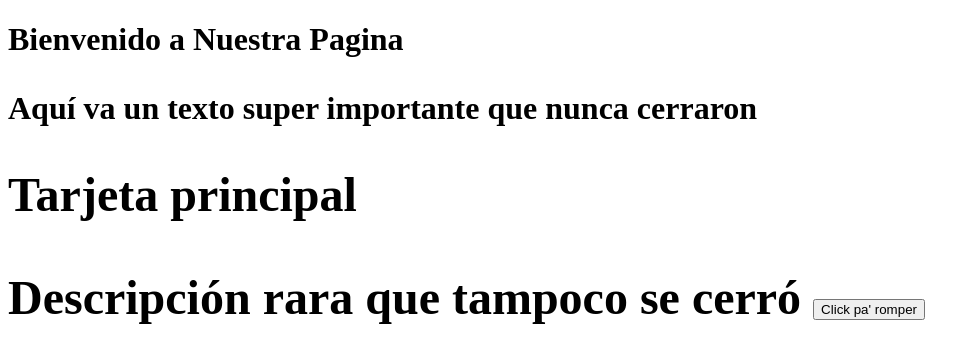
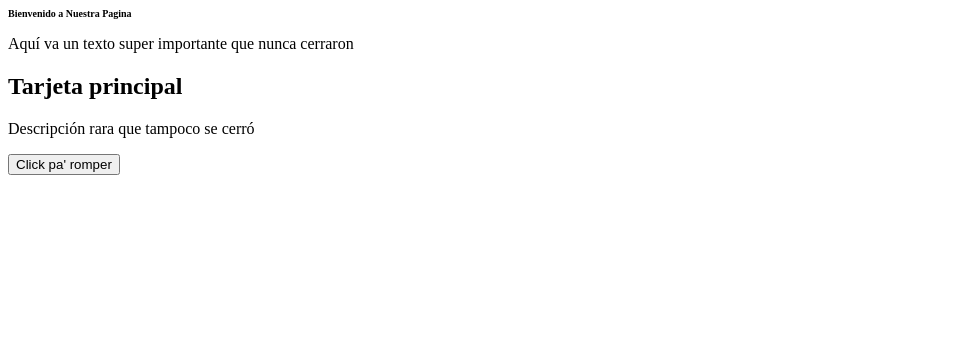
Before and after one commit to Luis-miguell/Landing-, a plain HTML site: page landing/index.html in a window 1280 px wide. Shown: the whole page, without its empty margins (0-980 px from the left). Drawn offline with Linux system fonts and the light colour scheme.

Commit message:
Los textos no tenian etiqueta de cierre, los src para el css y el js estaban mal escritos, el contenedor principal no tenia cierre.

```diff
--- a/landing/index.html
+++ b/landing/index.html
@@ -1,18 +1,22 @@
 <!DOCTYPE html>
-<html>
+<html lang="en">
 <head>
-    <title>Página increíble</title>
-    <link rel="stylesheet" href="styless.css"> <!-- mal escrito -->
+    <meta charset="UTF-8">
+    <meta name="viewport" content="width=device-width, initial-scale=1.0">
+    <title>Pagina increible</title>
+    <link rel="stylesheet" href="style.css">
 </head>
+<body>
 
-<body>
-<h1>Bienvenido a Nuestra Pagina
-<p>Aquí va un texto super importante que nunca cerraron
+    <h1>Bienvenido a Nuestra Pagina</h1>
+    <p>Aquí va un texto super importante que nunca cerraron</p>
 
-<div class="card">
-    <h2>Tarjeta principal
-    <p>Descripción rara que tampoco se cerró
+    <div class="card">
+        <h2>Tarjeta principal</h2>
+        <p>Descripción rara que tampoco se cerró</p>
+    </div>
+    <button onclick="saludar()">Click pa' romper</button>
 
-<button onclick="saludar()">Click pa' romper</button>
+    <script src="script.js"></script>
 </body>
 </html>
```
